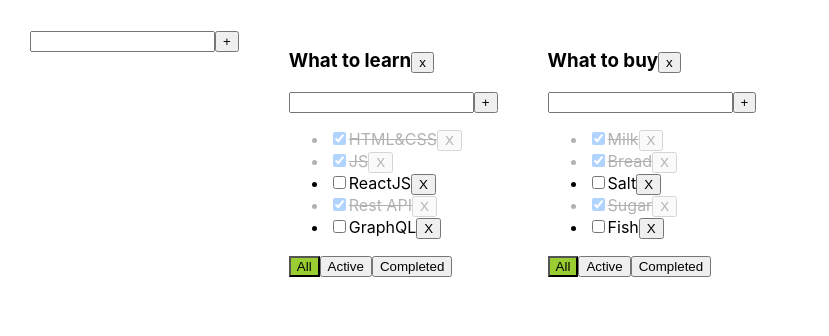
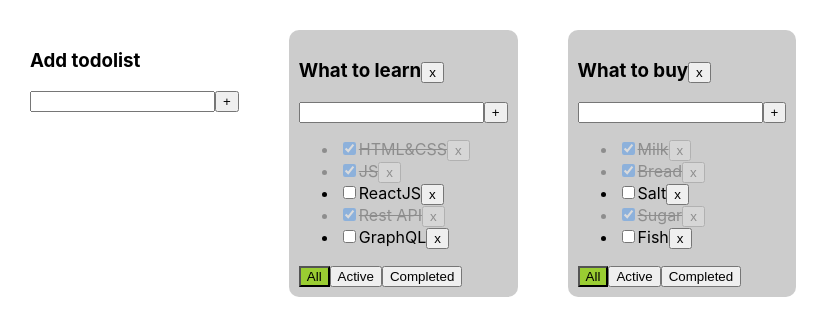
Before and after one commit to aliaksei6777/TodoList, a React (Create React App) app: page / in a window 1280 px wide. Shown: the top 336 px of the page, without its empty margins (0-829 px from the left). Built offline with nearby package versions, Linux system fonts and the light colour scheme.

Commit message:
added editing titles on click (refactoring)

```diff
--- a/src/App.css
+++ b/src/App.css
@@ -26,3 +26,9 @@
   color: red;
   outline: transparent;
 }
+
+.task {
+  background-color: rgba(0, 0, 0, 0.2);
+  padding: 10px;
+  border-radius: 10px;
+}
--- a/src/App.tsx
+++ b/src/App.tsx
@@ -94,7 +94,6 @@ function App() {
             setTasks({...tasks})
         }
     }
-
     function changeTodoListTitle(newTitle: string, todoListID: string) {
         let todolist = todoLists.find(tl => tl.id === todoListID)
         if (todolist) {
@@ -129,7 +128,10 @@ function App() {
     // CRUD:
     return (
         <div className="App">
-            <AddItemForm addItem={addTodoList}/>
+            <div>
+                <h3>Add todolist</h3>
+                <AddItemForm addItem={addTodoList}/>
+            </div>
             {todolisComponents}
         </div>
     );
--- a/src/components/AddItemForm.tsx
+++ b/src/components/AddItemForm.tsx
@@ -16,12 +16,12 @@ export function AddItemForm (props: AddItemFormPropsType) {
             setError("Title is required!")
         }
     }
-    const onKeyPressAddItem = (e: KeyboardEvent<HTMLInputElement>) => {
+    const onKeyPressHandler = (e: KeyboardEvent<HTMLInputElement>) => {
         if (e.key === "Enter") {
             addItem()
         }
     }
-    const changeTitle = (e: ChangeEvent<HTMLInputElement>) => {
+    const onChangeHandler = (e: ChangeEvent<HTMLInputElement>) => {
         setTitle(e.currentTarget.value)
         setError(null)
     }
@@ -30,8 +30,8 @@ export function AddItemForm (props: AddItemFormPropsType) {
         <div>
             <input className={error ? "error" : ""}
                    value={title}
-                   onChange={changeTitle}
-                   onKeyPress={onKeyPressAddItem}/>
+                   onChange={onChangeHandler}
+                   onKeyPress={onKeyPressHandler}/>
             <button onClick={addItem}>+</button>
             {error && <div className={"error-message"}>{error}</div>}
         </div>
--- a/src/components/TodoList.tsx
+++ b/src/components/TodoList.tsx
@@ -29,7 +29,7 @@ function Todolist(props: TodoListPropsType) {
             <li className={t.isDone ? "is-done" : ""}>
                 <input onChange={changeTaskStatus} type="checkbox" checked={t.isDone} />
                 <EditableSpan title={t.title} changeTitle={changeTaskTitle}/>
-                <button onClick={removeTask}>X</button>
+                <button onClick={removeTask}>x</button>
             </li>)
     })
     const removeTodoList = () => props.removeTodoList(props.id)
@@ -42,7 +42,7 @@ function Todolist(props: TodoListPropsType) {
     }
 
     return (
-        <div>
+        <div className={'task'}>
             <h3>
                 <EditableSpan title={props.title} changeTitle={changeTodolistTitle}/>
                 <button onClick={removeTodoList}>x</button></h3>
```
